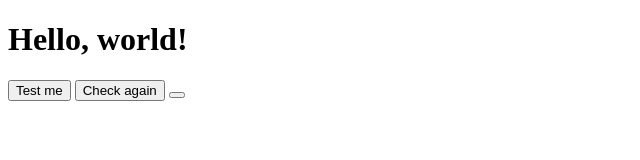
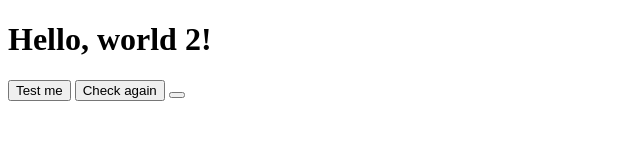
Before and after one commit to revaClown/encrypt, a plain HTML site: page index.html in a window 1280 px wide. Shown: the full height of the page, 0-640 px from the left. Drawn offline with Linux system fonts and the light colour scheme.

Commit message:
index updated

```diff
--- a/index.html
+++ b/index.html
@@ -14,7 +14,8 @@
   </script>
 </head>
 <body>
-  <h1>Hello, world!</h1>
+    <script>console.log("from body")</script>
+  <h1>Hello, world 2!</h1>
   <button onclick="simple()">Test me</button>
   <button onclick="console.log('triggered')">Check again</button>
   <button onclick="test2()"></button>
```
